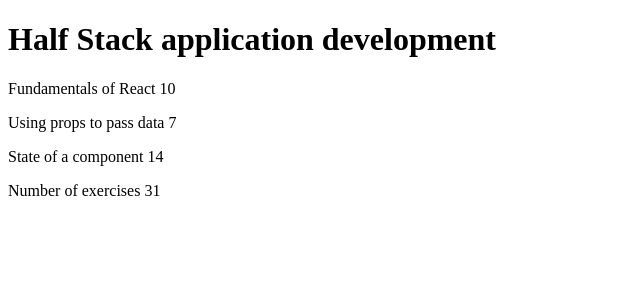
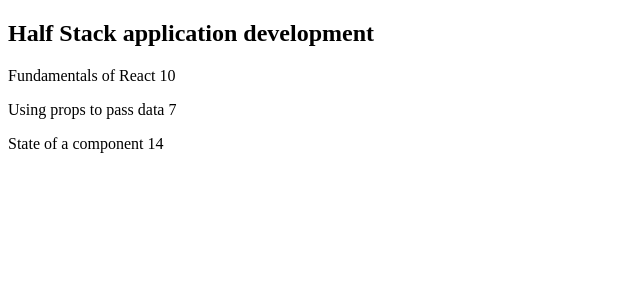
Before and after one commit to marekzelinka/courseinfo, a React (Vite) app: page / in a window 1280 px wide. Shown: the top 300 px of the page, without its empty margins (0-640 px from the left). Built offline with nearby package versions, Linux system fonts and the light colour scheme.

Commit message:
solve ex 2.1

```diff
--- a/src/App.jsx
+++ b/src/App.jsx
@@ -1,57 +1,46 @@
 function App() {
   let course = {
+    id: 1,
     name: 'Half Stack application development',
     parts: [
-      { name: 'Fundamentals of React', exercises: 10 },
-      { name: 'Using props to pass data', exercises: 7 },
-      { name: 'State of a component', exercises: 14 },
+      { id: 1, name: 'Fundamentals of React', exercises: 10 },
+      { id: 2, name: 'Using props to pass data', exercises: 7 },
+      { id: 3, name: 'State of a component', exercises: 14 },
     ],
   }
 
-  return (
-    <>
-      <Header course={course.name} />
-      <main>
-        <Content parts={course.parts} />
-        <Total parts={course.parts} />
-      </main>
-    </>
-  )
+  return <Course course={course} />
 }
 
 export default App
 
-function Header(props) {
-  return (
-    <header>
-      <h1>{props.course}</h1>
-    </header>
-  )
-}
-
-function Content(props) {
+function Course({ course }) {
   return (
     <div>
-      <Part name={props.parts[0].name} exercises={props.parts[0].exercises} />
-      <Part name={props.parts[1].name} exercises={props.parts[1].exercises} />
-      <Part name={props.parts[2].name} exercises={props.parts[2].exercises} />
+      <Header name={course.name} />
+      <Content parts={course.parts} />
     </div>
   )
 }
 
-function Part(props) {
+function Header({ name }) {
+  return <h2>{name}</h2>
+}
+
+function Content({ parts }) {
+  return (
+    <div>
+      {parts.map((part) => (
+        <Part key={part.id} part={part} />
+      ))}
+    </div>
+  )
+}
+
+function Part({ part }) {
   return (
     <p>
-      {props.name} {props.exercises}
+      {part.name} {part.exercises}
     </p>
   )
 }
-
-function Total(props) {
-  let exercisesTotal =
-    props.parts[0].exercises +
-    props.parts[1].exercises +
-    props.parts[2].exercises
-
-  return <p>Number of exercises {exercisesTotal}</p>
-}
```
